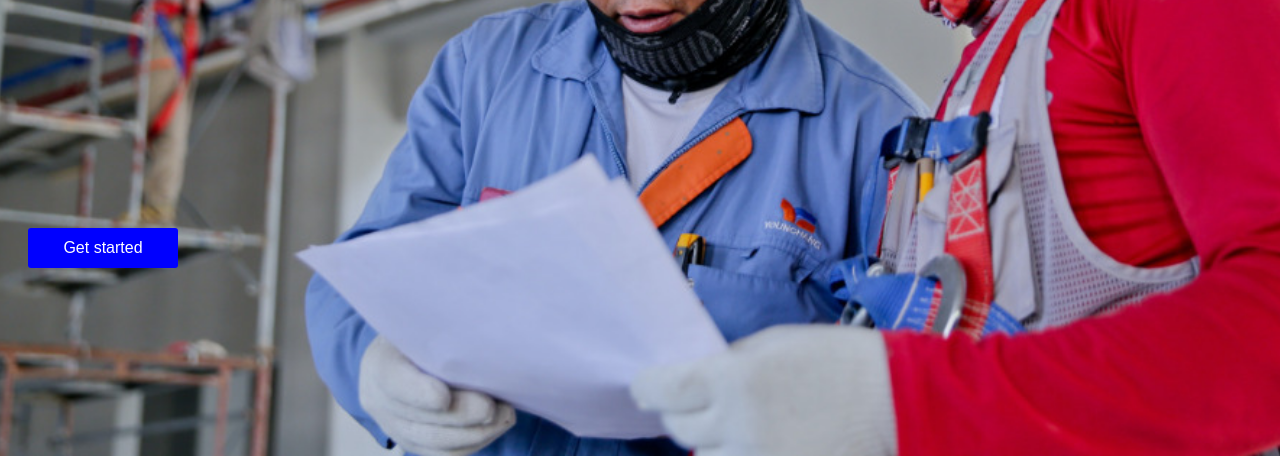
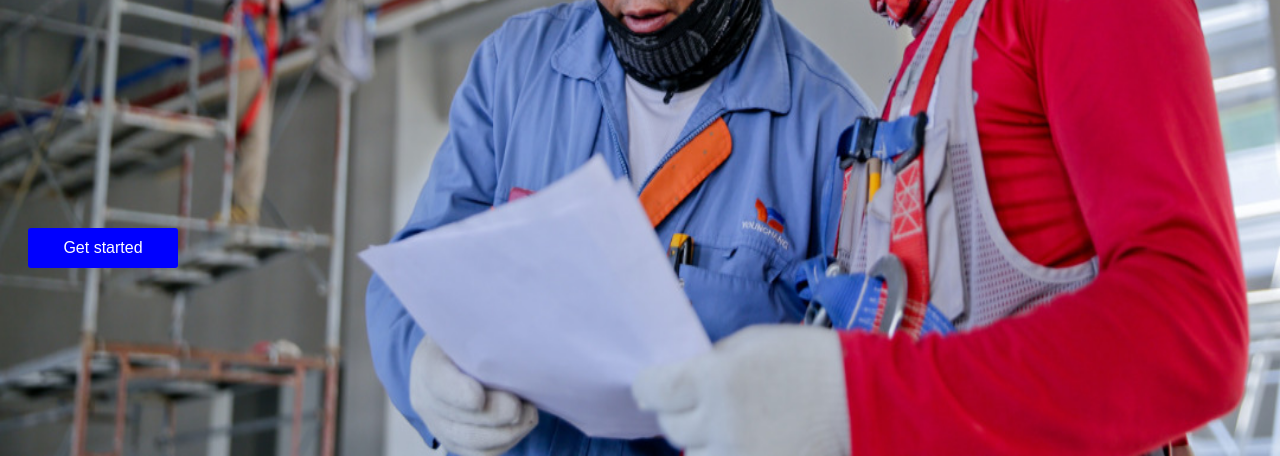
Before and after one commit to shekinahmanyi/my-personal-projects, a plain HTML site: page sheki.html in a window 1280 px wide. Shown: the part 344-800 px from the top of the page. Drawn offline with Linux system fonts and the light colour scheme.

Commit message:
updated style.css

```diff
--- a/style.css
+++ b/style.css
@@ -1,9 +1,8 @@
-html{
-    background:url('h1.jpg') no-repeat center center fixed;
-    -webkit-background-size:cover;
-    -moz-background-size:cover;
-    -o-background-size:cover;
-    background-size: cover;
+body{
+    background-image:url('h1.jpg');
+    background-repeat: no-repeat;
+    background-attachment: fixed;
+    background-size: 100% 100%;
 }
 nav{
     display: flex;
```
